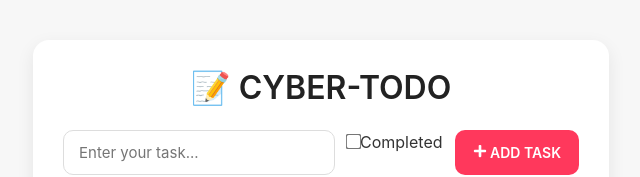
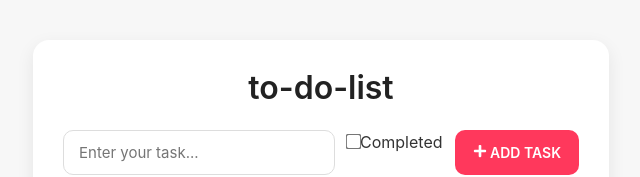
Before and after one commit to EtyalaRahul/todolist, a React (Vite) app in the folder frontend-todolist/todolist/: page / in a window 1280 px wide. Shown: the top 177 px of the page, without its empty margins (319-959 px from the left). Built offline with nearby package versions, Linux system fonts and the light colour scheme; no server answers.

Commit message:
Update App.jsx

```diff
--- a/frontend-todolist/todolist/src/App.jsx
+++ b/frontend-todolist/todolist/src/App.jsx
@@ -111,7 +111,7 @@ const App = () => {
 
       <div className="app-container cyberpunk-card">
         <h1 className="cyberpunk-title glitch" data-text="📝 CYBER-TODO">
-          📝 CYBER-TODO
+          to-do-list
         </h1>
 
         {/* Add or Update Todo */}
```
